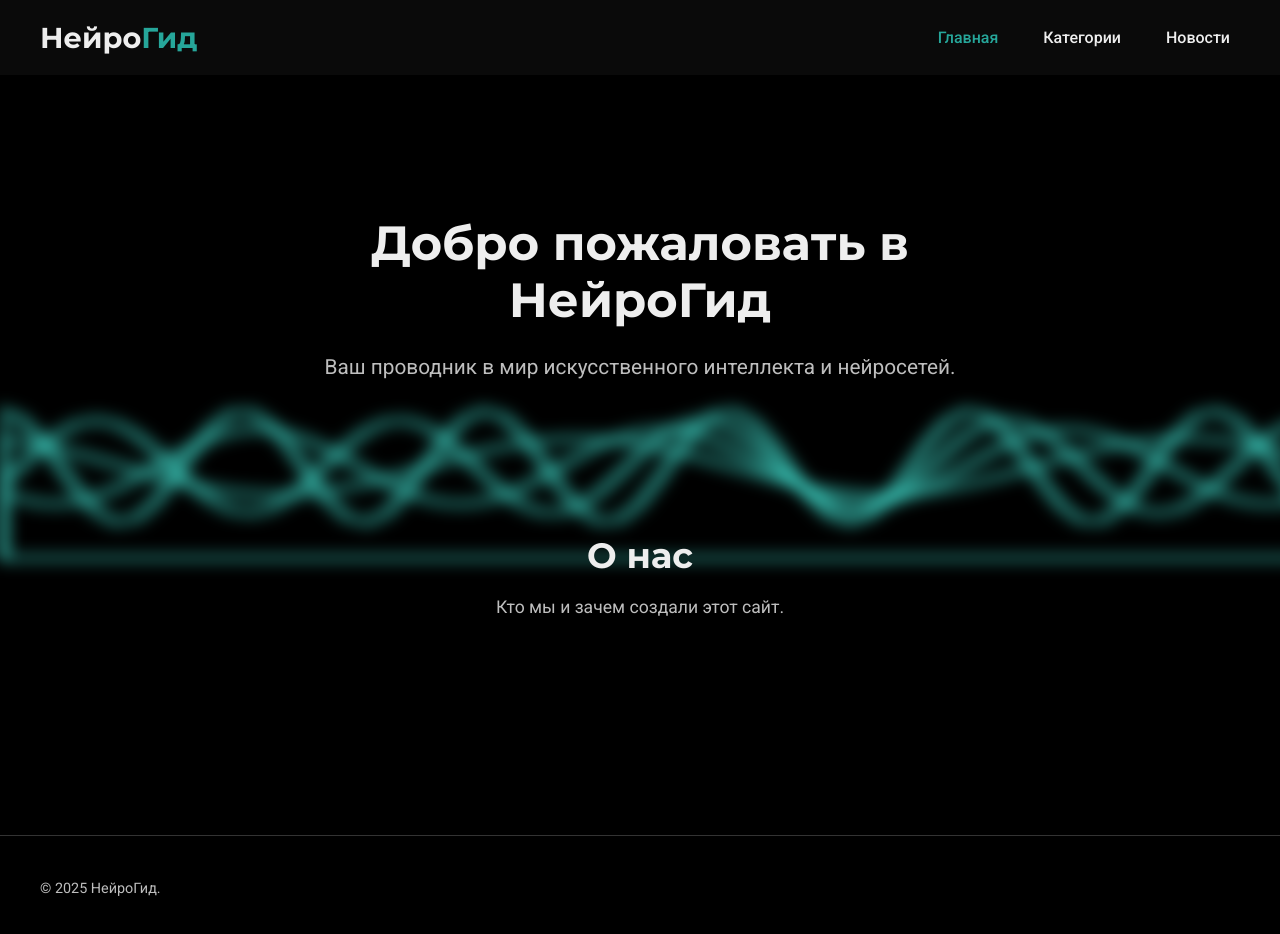
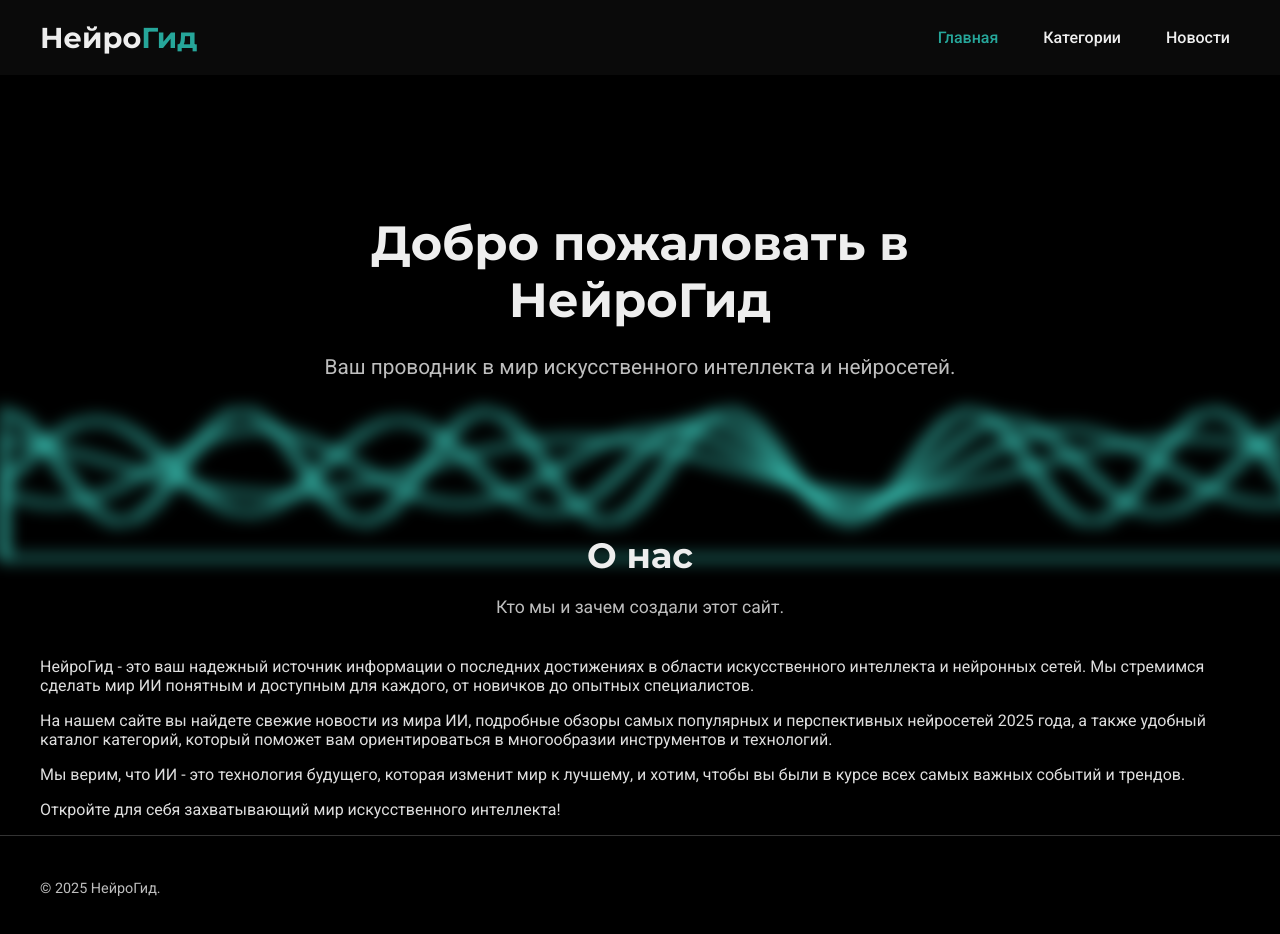
Before and after one commit to Dizhuen/dizhuen.github.io, a plain HTML site: page index.html in a window 1280 px wide. Drawn offline with Linux system fonts and the light colour scheme.

Commit message:
Update style.css

```diff
--- a/style.css
+++ b/style.css
@@ -23,7 +23,7 @@
 
 .dark-theme {
     background-color: #000;
-    color: #eeeeee00;
+    color: #eeeeeeee;
 }
 
 .dark-theme .header {
```
